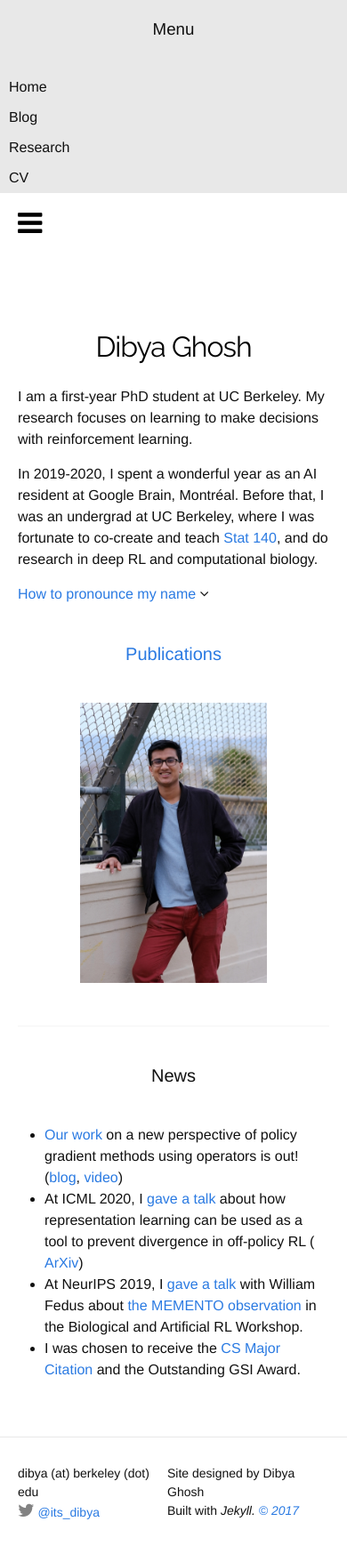
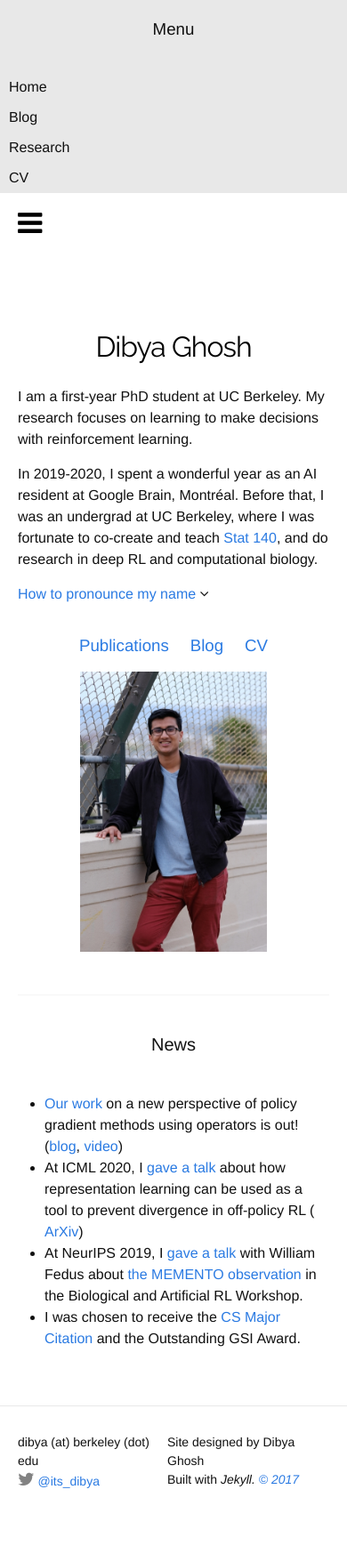
Before and after one commit to dibyaghosh/dibyaghosh.github.io, a Jekyll site: the page built from index.html, in a window 390 px wide. Shown: the whole page at 89% size. Built offline with Jekyll 4.4.1, drawn with Linux system fonts in a browser that asks for light colours; nearby versions of some CDN libraries; some web fonts are replaced; after the commit the page ends 1721 px from its top, so only the background shows below that.

Commit message:
Updated mobile to include CV and blog

```diff
--- a/css/main.css
+++ b/css/main.css
@@ -303,6 +303,27 @@ pre {
     #menu {
       display: none; } }
 
+@media screen and (min-width: 550px) {
+  #otherlinks {
+    display: none;
+  }
+}
+
+@media screen and (max-width: 550px) {
+  #mainlinks {
+    display: none;
+  }
+}
+
+#mainlinks > .post-link {
+  padding-left: 0.5em;
+  padding-right: 0.5em;
+}
+
+#otherlinks > .post-link {
+  padding-left: 0.5em;
+  padding-right: 0.5em;
+}
 /*
  * Search
  */
--- a/index.html
+++ b/index.html
@@ -35,7 +35,10 @@ function myFunction() {
 <p > My first name is pronounced <i>Dibbo</i> or <i>Dih-bo</i>. On legal documentation, my name is <i> Dibya Jyoti </i> Ghosh.</p>
 </div>
 
-<center class="prof-summary"> <h1 class="page-heading"><a class="post-link " href="/research">Publications</a> </h1></center>
+<center class="prof-summary">
+   <h1 class="page-heading" id='mainlinks'><a class="post-link " href="/research">Publications</a></h1>
+  <h3 id='otherlinks'><a class="post-link " href="/research">Publications</a> <a class="post-link" href="/research">Blog</a> <a class="post-link " href="/research">CV</a></h3>
+</center>
 
 
     </div>
```
